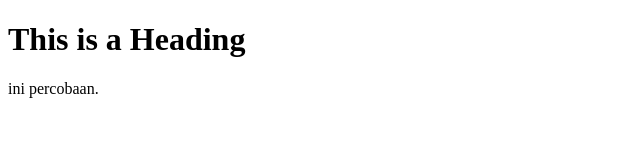
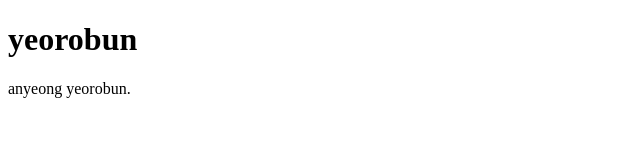
Before and after one commit to Yaapii/yapiiii, a plain HTML site: page index.html in a window 1280 px wide. Shown: the whole page, without its empty margins (0-640 px from the left). Drawn offline with Linux system fonts and the light colour scheme.

Commit message:
index.html

```diff
--- a/index.html
+++ b/index.html
@@ -5,8 +5,8 @@
 </head>
 <body>
 
-<h1>This is a Heading</h1>
-<p>ini percobaan.</p>
+<h1>yeorobun</h1>
+<p>anyeong yeorobun.</p>
 
 </body>
 </html>
```
